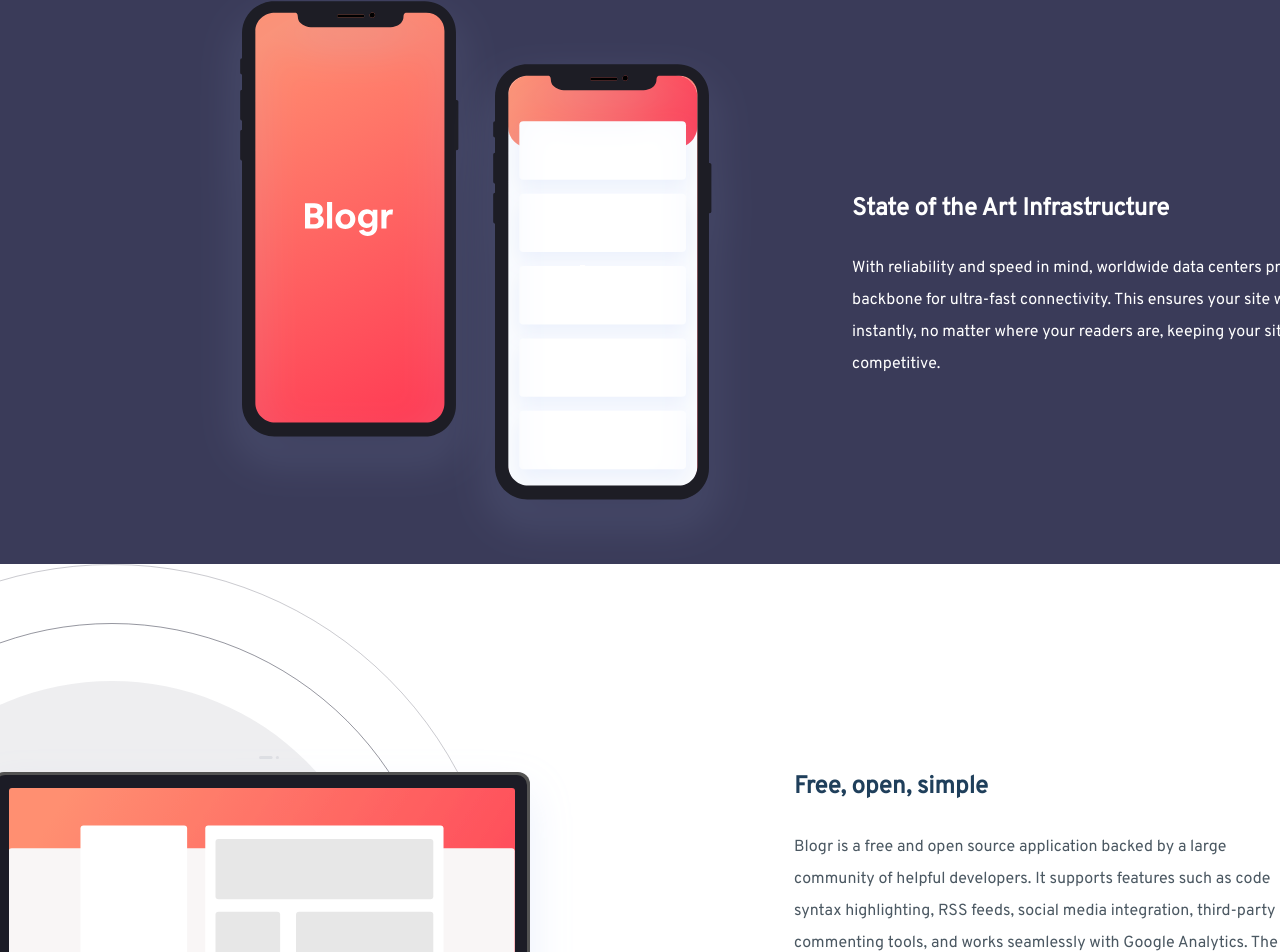
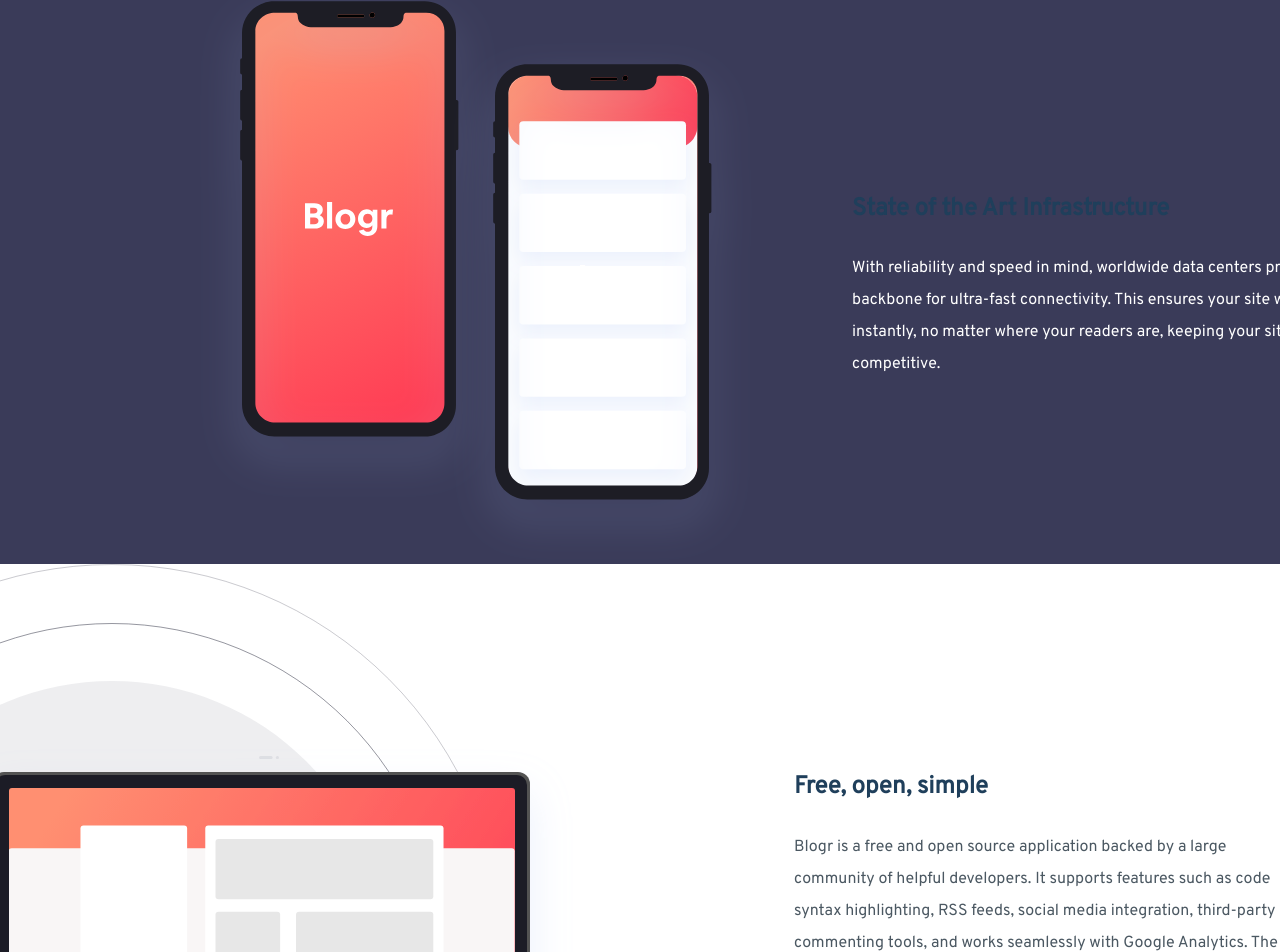
Before and after one commit to wilfriedrouyer/blogr-landing-page-challenge, a React (Create React App) app: page / in a window 1280 px wide. Shown: the part 1487-2439 px from the top of the page. Built offline with nearby package versions, Linux system fonts and the light colour scheme.

Commit message:
Feat: Changement du style du titre des paragraphes

```diff
--- a/src/components/Paragraph.jsx
+++ b/src/components/Paragraph.jsx
@@ -1,12 +1,9 @@
 import '../styles/Paragraph.css'
 
 export default function Paragraph({title, style, children}) {
-
-
-
   return (
     <div className='paragraph' style={style}>
-        {title && <h2 className='paragraph-title' style={style?.contentStyle}>{title}</h2>}
+        {title && <h2 className='paragraph-title' style={style?.titleStyle}>{title}</h2>}
         <div className='paragraph-content' style={style?.contentStyle}>{children}</div>
     </div>
   )
```
